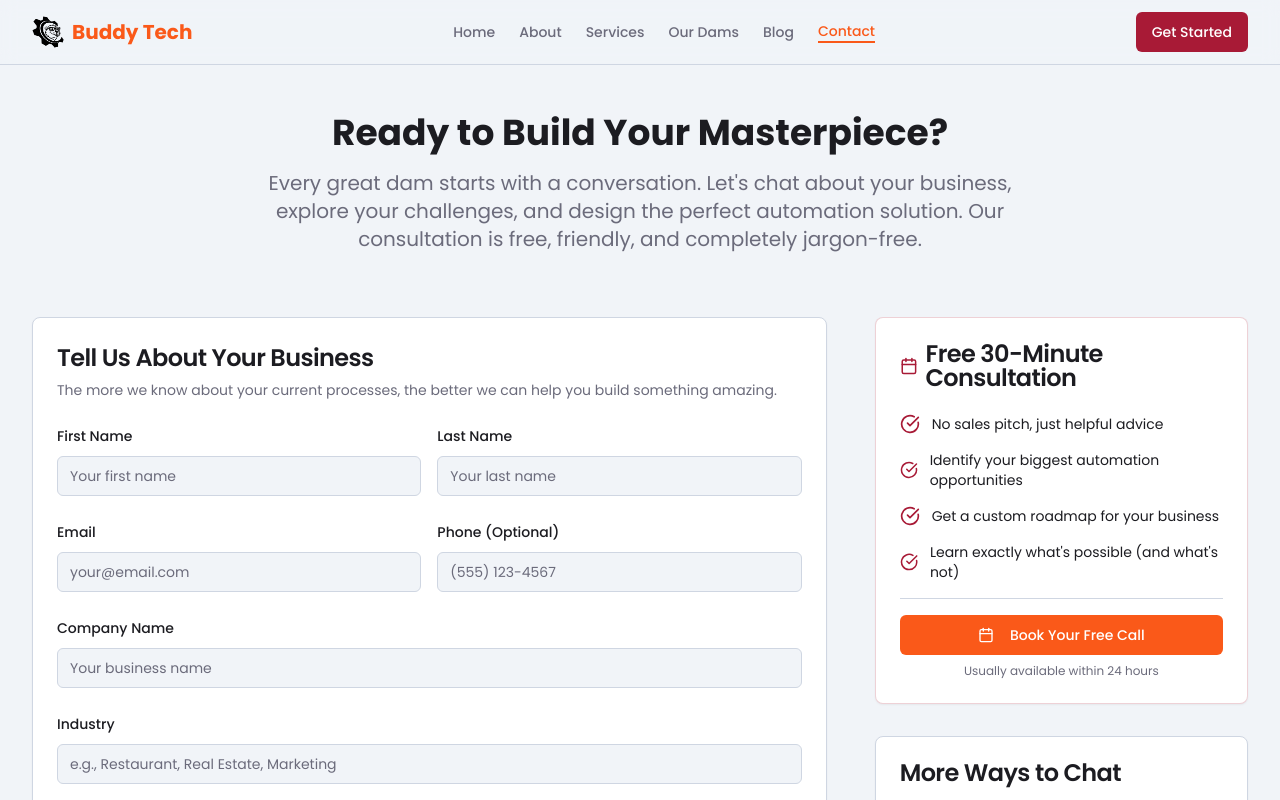
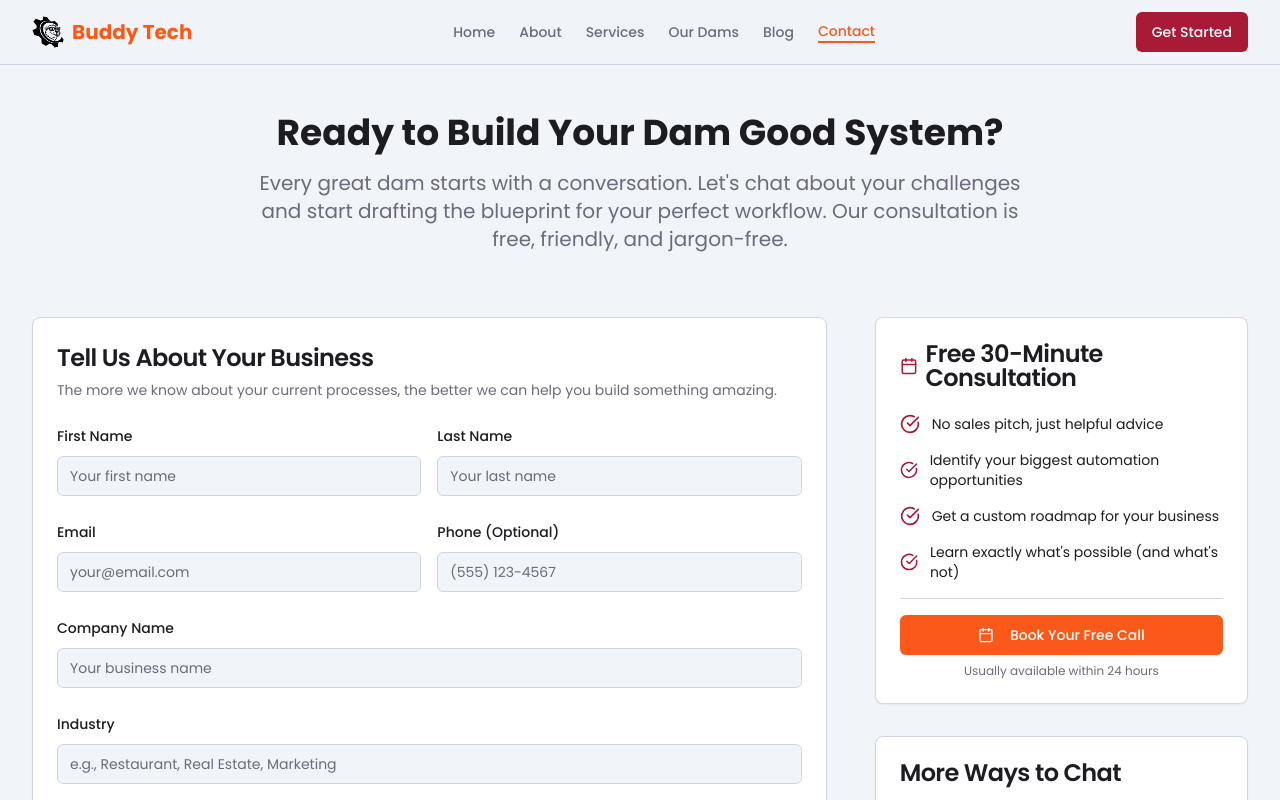
Before and after one commit to buddytechauto/buddy-tech-dam-builder, a React (Vite) app: page /contact in a window 1280 px wide. Shown: the top 800 px of the page. Built offline with nearby package versions, Linux system fonts and the light colour scheme.

Commit message:
Automated update: 2025-08-08 19:00:31

```diff
--- a/src/pages/Contact.tsx
+++ b/src/pages/Contact.tsx
@@ -12,11 +12,11 @@ const Contact = () => {
       <div className="container py-12">
         {/* Hero Section */}
         <ScrollAnimatedSection className="text-center mb-16">
-          <h1 className="text-4xl font-bold mb-4">Ready to Build Your Masterpiece?</h1>
+          <h1 className="text-4xl font-bold mb-4">Ready to Build Your Dam Good System?</h1>
           <p className="text-xl text-muted-foreground max-w-3xl mx-auto">
-            Every great dam starts with a conversation. Let's chat about your business,
-            explore your challenges, and design the perfect automation solution.
-            Our consultation is free, friendly, and completely jargon-free.
+            Every great dam starts with a conversation.
+            Let's chat about your challenges and start drafting the blueprint for your perfect workflow.
+            Our consultation is free, friendly, and jargon-free.
           </p>
         </ScrollAnimatedSection>
 
```
Also changed, not shown: 2 other files (tests, documents, lock files or other folders).
